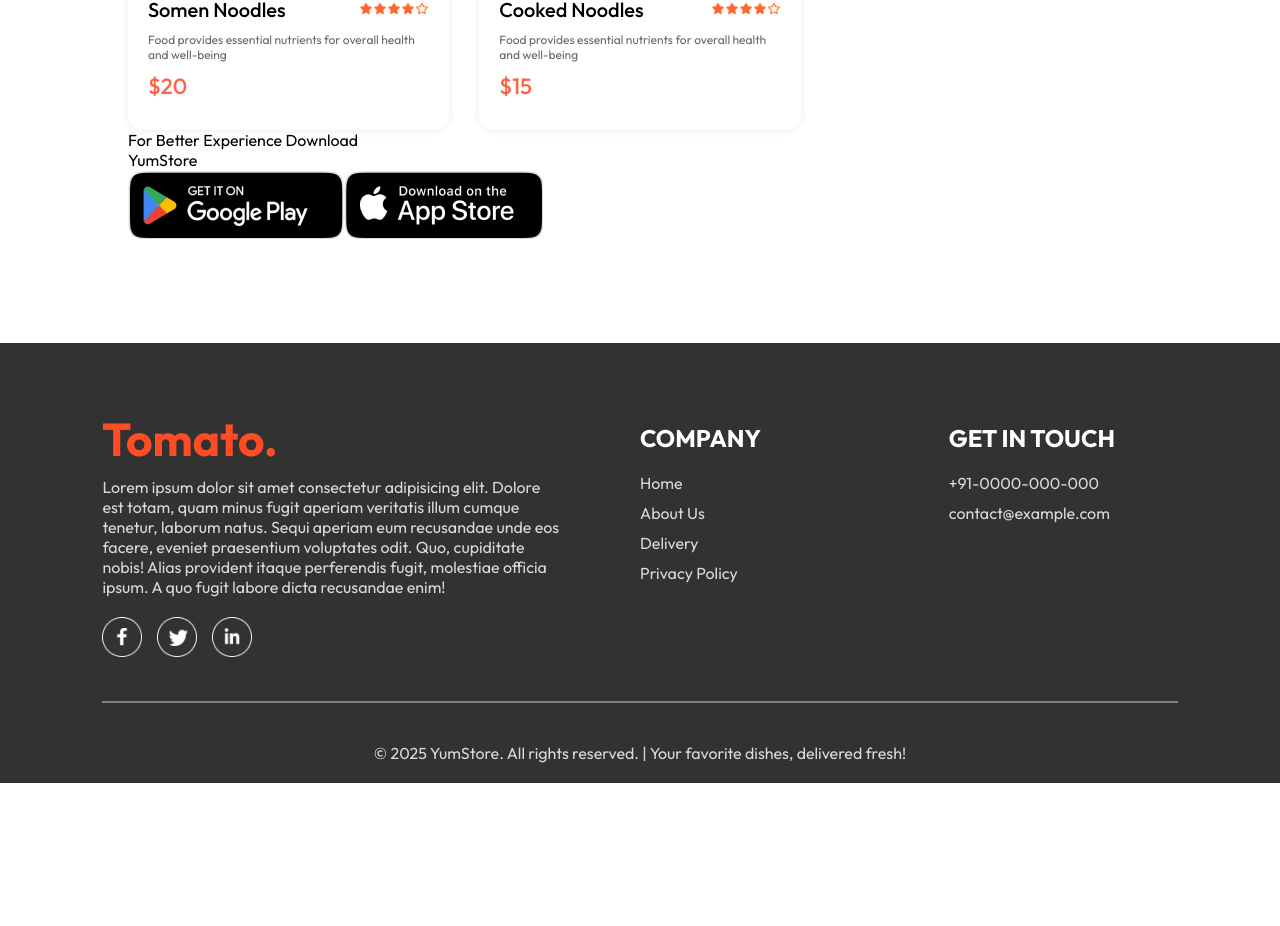
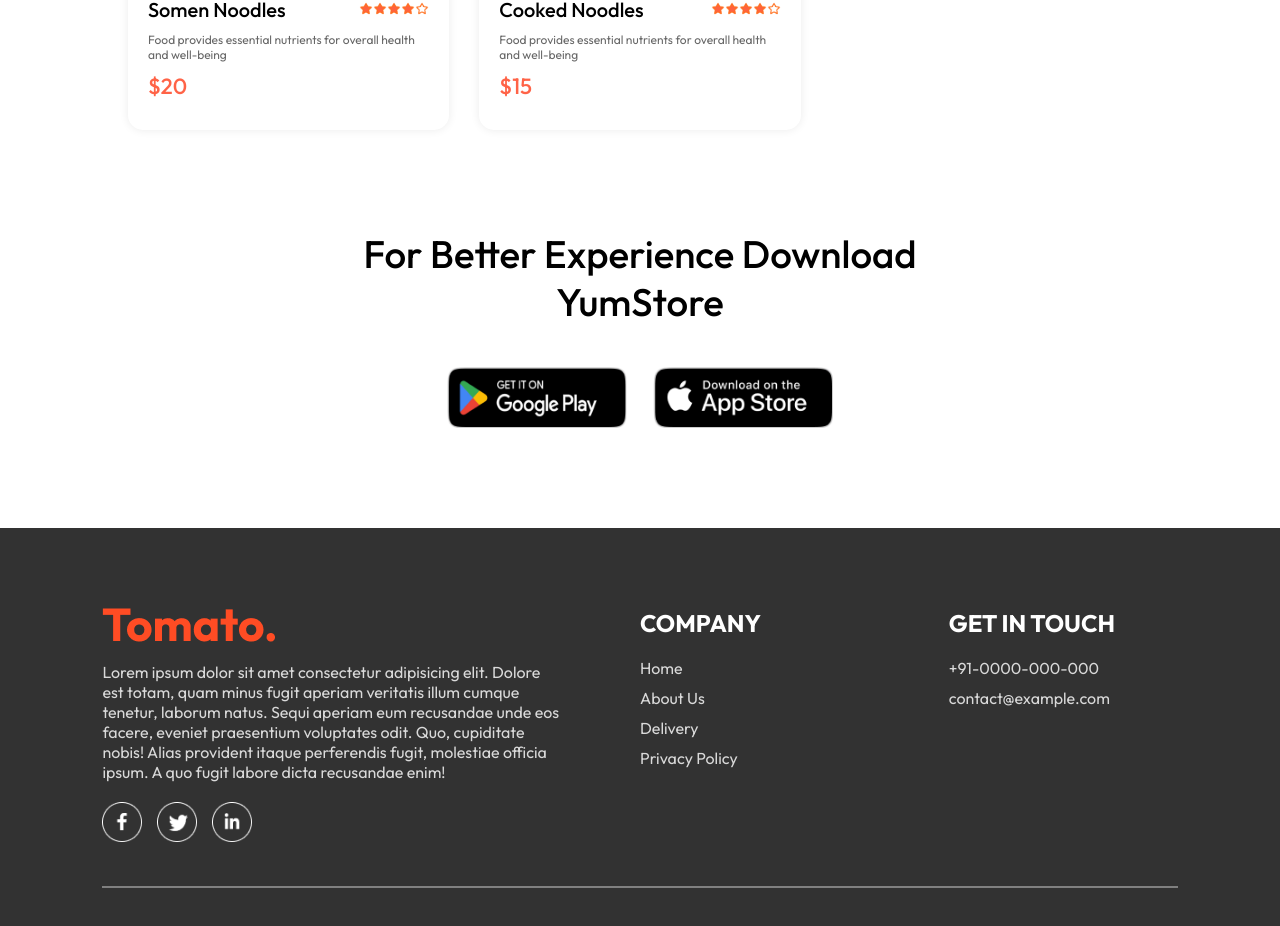
Before and after one commit to mahesh-pagrut/food-villa, a React (Vite) app in the folder frontend/: page / in a window 1280 px wide. Shown: the part 5873-6799 px from the top of the page. Before the commit the page ends 6656 px from the top, so only its background shows below. Built offline with nearby package versions, Linux system fonts and the light colour scheme.

Commit message:
app download compoenent ui done

```diff
--- a/frontend/src/components/AppDownload/AppDownload.css
+++ b/frontend/src/components/AppDownload/AppDownload.css
@@ -0,0 +1,27 @@
+
+
+.app-download{
+    margin: auto auto;
+    margin-top: 100px;
+    font-size: max(3vw, 20px);
+    text-align: center;
+    font-weight: 500;
+}
+
+.app-download-platforms{
+    display: flex;
+    justify-content: center;
+    gap: max(2vw, 10px);
+    margin-top: 40px;
+}
+
+.app-download-platforms img{
+    width: max(30vw, 120px);
+    max-width: 180px;
+    transition: 0.5s;
+    cursor: pointer;
+}
+
+.app-download-platforms img:hover{
+    transform: scale(1.05);
+}
```
